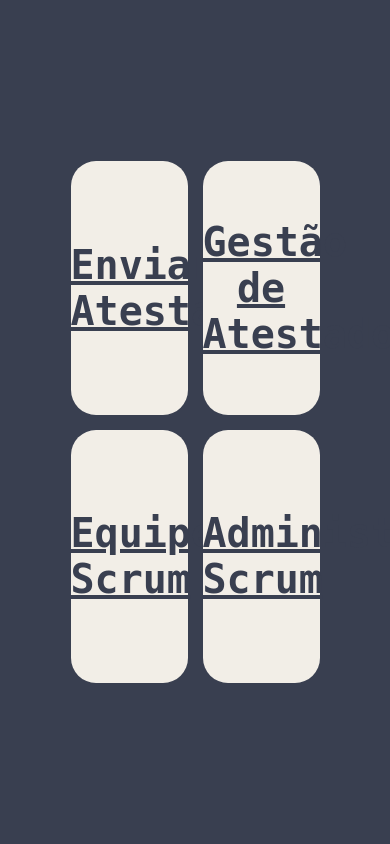
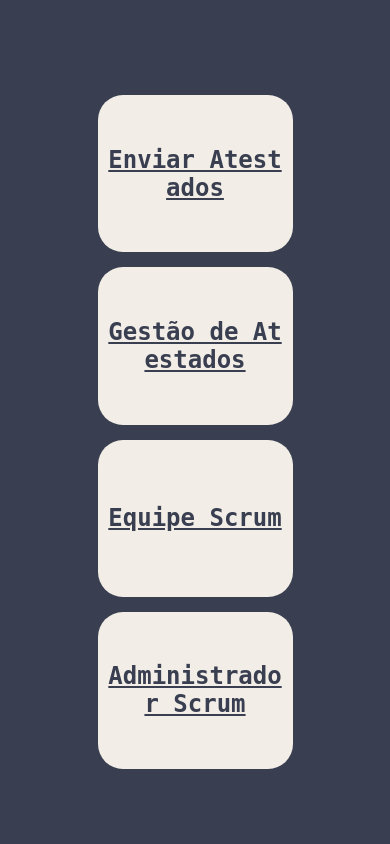
Before and after one commit to Gustavo-Zago/DevForge-Atestados-Scrum, a Flask app: page / in a window 390 px wide; the page is wider, and only the part inside the window is pictured. Run offline with Flask 3, Linux system fonts and the light colour scheme.

Commit message:
feat(#20): Responsividade tela de seleção

```diff
--- a/src/static/css/selecao.css
+++ b/src/static/css/selecao.css
@@ -18,16 +18,38 @@
   height: 30%;
 }
 
+.botao {
+  display: inline-block;
+  width: 30%;
+  min-width: 170px;
+  height: 100%;
+  padding: 10px;
+
+  font: normal 900 2rem var(--font-principal), monospace;
+  text-align: center;
+  text-decoration: underline;
+
+  border: none;
+  border-radius: var(--border-radius);
+
+  color: var(--azul-base);
+  background-color: var(--off-white);
+}
+
+.botao:hover {
+  background-color: var(--off-white-cinza);
+}
+
 #modal {
   display: none;
   flex-direction: column;
   justify-content: center;
   gap: 5px;
 
-  width: 20%;
+  width: clamp(285px, 30%, 300px);
   height: 18%;
-  min-width: 285px;
   min-height: 135px;
+  max-height: 150px;
   padding: 15px;
   padding-bottom: 5px;
 
@@ -92,3 +114,29 @@
   width: 30px;
   height: 30px;
 }
+
+@media screen and (max-width: 820px) {
+  .selecao > div {
+    height: 20%;
+  }
+
+  .botao {
+    font-size: 1.5rem;
+    word-break: break-all;
+  }
+}
+
+@media screen and (max-width: 450px) {
+  .selecao {
+    padding-top: 20px;
+  }
+
+  .selecao > div {
+    flex-direction: column;
+    height: 40%;
+  }
+
+  .botao {
+    width: clamp(150px, 50%, 300px);
+  }
+}
--- a/src/static/css/style.css
+++ b/src/static/css/style.css
@@ -33,26 +33,6 @@
 
 .noClick {
   pointer-events: none;
-}
-
-.botao {
-  display: inline-block;
-  width: 30%;
-  height: 100%;
-
-  font: normal 900 2.5rem var(--font-principal), monospace;
-  text-align: center;
-  text-decoration: underline;
-
-  border: none;
-  border-radius: var(--border-radius);
-
-  color: var(--azul-base);
-  background-color: var(--off-white);
-}
-
-.botao:hover {
-  background-color: var(--off-white-cinza);
 }
 
 input {
```
